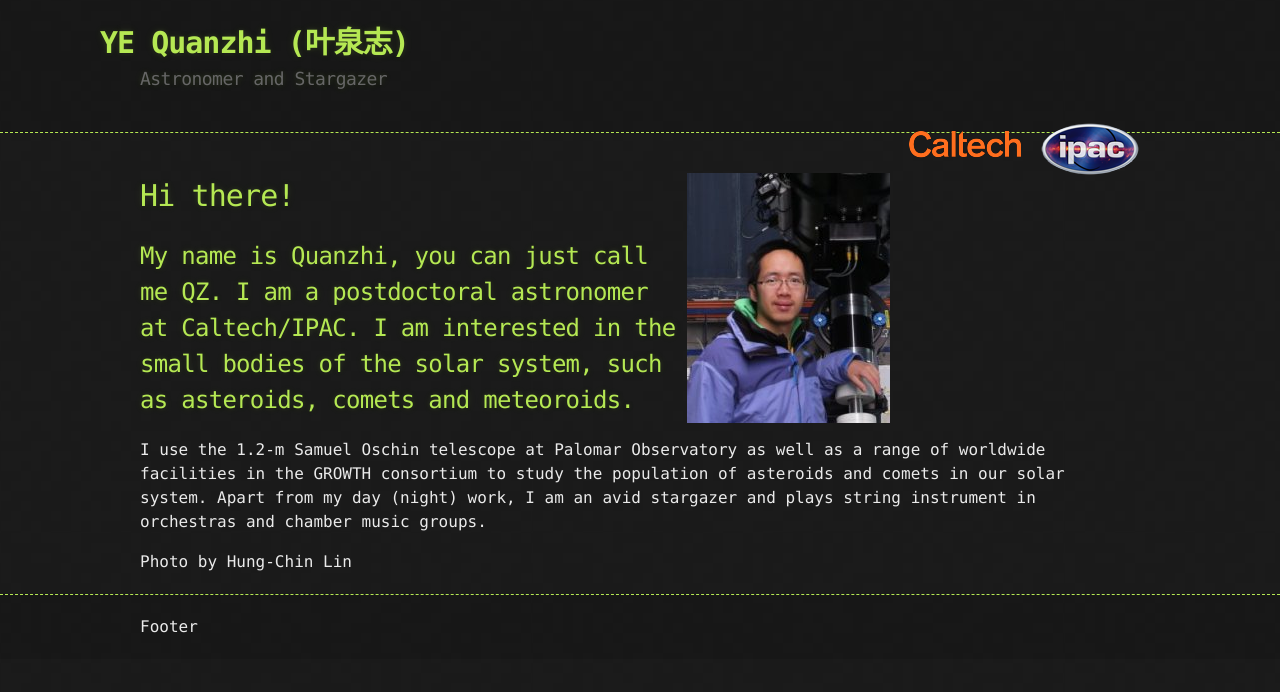
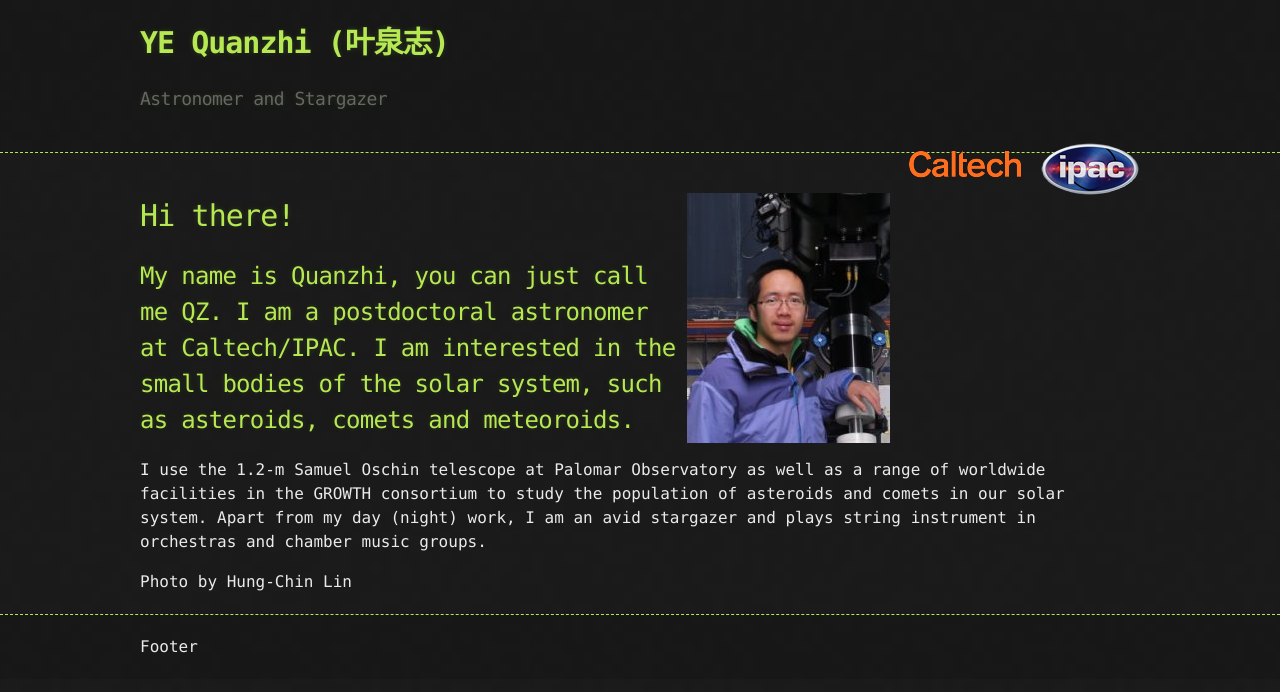
Before and after one commit to Yeqzids/Yeqzids.GitHub.io, a Jekyll site: the page built from index.md, in a window 1280 px wide. Shown: the top 692 px of the page. Built offline with Jekyll 4.4.1, drawn with Linux system fonts in a browser that asks for light colours.

Commit message:
revised header style

```diff
--- a/_sass/jekyll-theme-hacker.scss
+++ b/_sass/jekyll-theme-hacker.scss
@@ -55,7 +55,6 @@
 header h1 {
   font-size: 30px;
   line-height: 1.5;
-  margin: 0 0 0 -40px;
   font-weight: bold;
   font-family: Monaco, "Bitstream Vera Sans Mono", "Lucida Console", Terminal, monospace;
   color: $conifer;//$header;
@@ -67,7 +66,6 @@
 }
 
 header h1:before {
-  content: "   ";
   font-size: 24px;
 }
 
```
